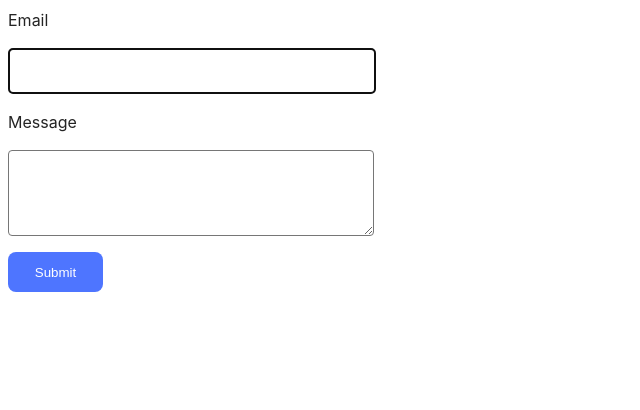
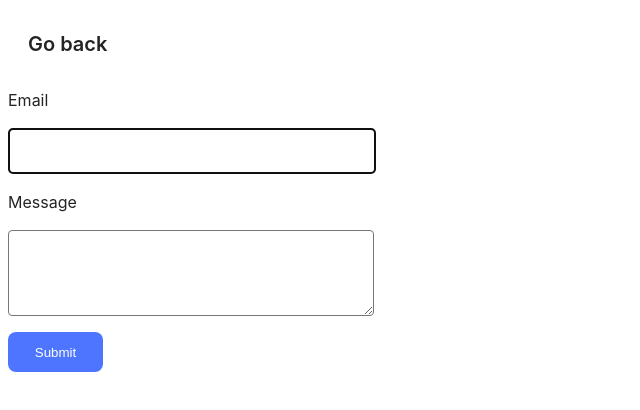
Before and after one commit to ilonivna/goit-js-hw-09, a website built with Vite: page src/2-form.html in a window 1280 px wide. Shown: the whole page, without its empty margins (0-640 px from the left). Built offline with nearby package versions, Linux system fonts and the light colour scheme.

Commit message:
first ed/form updated

```diff
--- a/src/2-form.html
+++ b/src/2-form.html
@@ -7,6 +7,7 @@
     <link rel="stylesheet" href="./css/styles.css" />
   </head>
   <body>
+    <a class="index-link" href="./index.html">Go back</a>
     <form class="feedback-form" autocomplete="off">
       <label>
         Email
```
